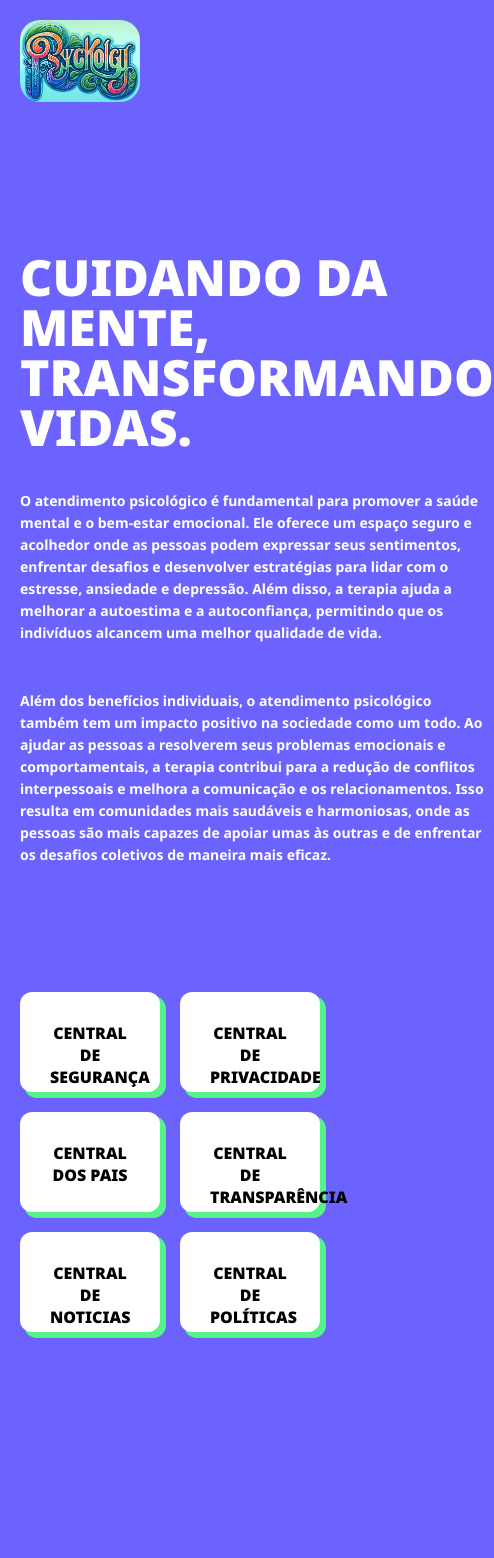
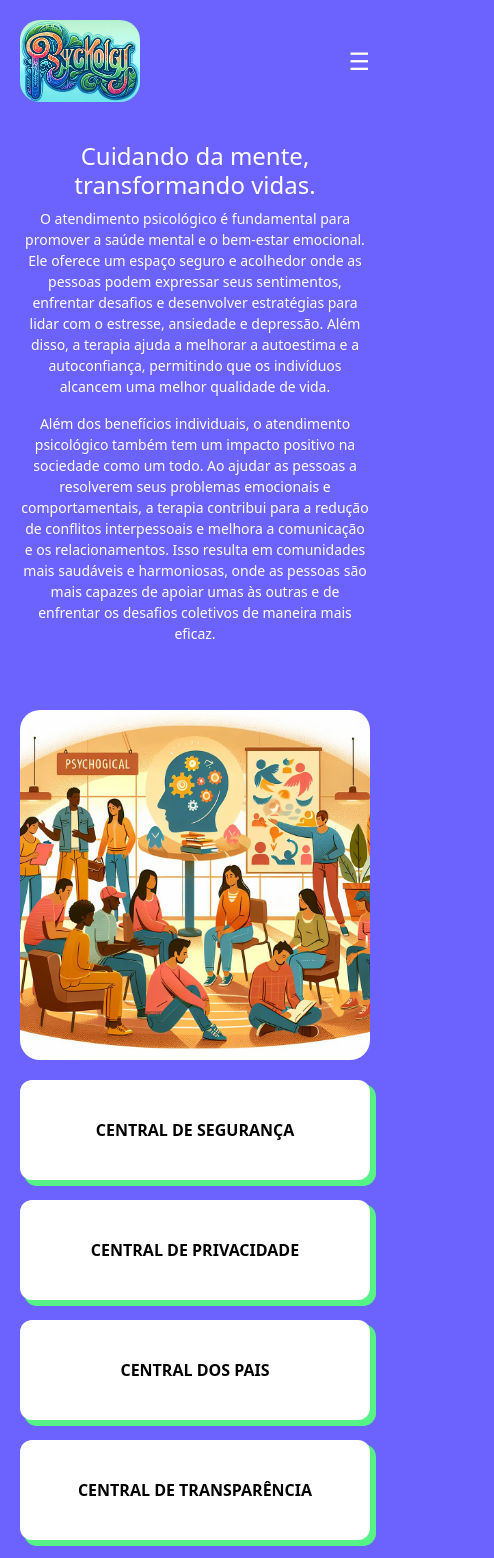
Before and after one commit to camism7/pi_senac_gp20_FRONT, a React (Create React App) app: page / in a window 390 px wide. Shown: the top 1558 px of the page, 494 px wide, since content can reach past the window. Before the commit the page ends 1432 px from the top, so only its background shows below. Built offline with nearby package versions, Linux system fonts and the light colour scheme.

Commit message:
responsividade

```diff
--- a/src/components/Navbar.js
+++ b/src/components/Navbar.js
@@ -1,51 +1,73 @@
+import React, { useState } from "react";
+import { Link } from "react-router-dom";
 import "../styles/styles.css";
-import React from "react";
-import { Link } from "react-router-dom";
 import logo from "../images/imagem logo psicologia.png";
 
 function Navbar({ isLoggedIn, onLogout }) {
+  const [menuOpen, setMenuOpen] = useState(false);
+
   return (
-    <section className="secao-inicio-nav">
-      <header>
-        <img src={logo} alt="logo" />
+    <header className="navbar-container">
+      <img src={logo} alt="logo" className="navbar-logo" />
 
-        <nav>
-          <Link to="/">Home</Link>
-          {isLoggedIn && <Link to="/agendamentos">Agendar Consultas</Link>}
-          {isLoggedIn && <Link to="/meus-agendamentos">Meus Agendamentos</Link>}
-          <Link to="#">Teleconsultas</Link>
-          <Link to="#">Rede Credenciada</Link>
-          <Link to="#">Fale Conosco</Link>
+      {/* Ícone de menu hamburguer para mobile */}
+      <div className="menu-icon" onClick={() => setMenuOpen(!menuOpen)}>
+        ☰
+      </div>
 
-          {/* Se estiver logado, mostra "Minha Conta" e Logout */}
+      <nav className={menuOpen ? "navbar-menu open" : "navbar-menu"}>
+        <Link to="/" onClick={() => setMenuOpen(false)}>
+          Home
+        </Link>
+        {isLoggedIn && (
+          <>
+            <Link to="/agendamentos" onClick={() => setMenuOpen(false)}>
+              Agendar Consultas
+            </Link>
+            <Link to="/meus-agendamentos" onClick={() => setMenuOpen(false)}>
+              Meus Agendamentos
+            </Link>
+          </>
+        )}
+        <Link to="#" onClick={() => setMenuOpen(false)}>
+          Teleconsultas
+        </Link>
+        <Link to="#" onClick={() => setMenuOpen(false)}>
+          Rede Credenciada
+        </Link>
+        <Link to="#" onClick={() => setMenuOpen(false)}>
+          Fale Conosco
+        </Link>
+
         {isLoggedIn ? (
           <>
-              <Link to="/user-menu">Minha Conta</Link>
-              <button
-                type="button"
-                className="btn btn-danger"
-                onClick={onLogout}
-              >
+            <Link to="/user-menu" onClick={() => setMenuOpen(false)}>
+              Minha Conta
+            </Link>
+            <button type="button" className="btn btn-danger" onClick={onLogout}>
               Sair
             </button>
           </>
         ) : (
           <>
-              <Link to="/login" className="botao-entrar">
-                <button type="button" className="btn btn-light">
+            <Link
+              to="/login"
+              className="btn-login"
+              onClick={() => setMenuOpen(false)}
+            >
               Entrar
-                </button>
             </Link>
-              <Link to="/register" className="botao-entrar">
-                <button type="button" className="btn btn-light">
+            <Link
+              to="/register"
+              className="btn-register"
+              onClick={() => setMenuOpen(false)}
+            >
               Cadastrar
-                </button>
             </Link>
           </>
         )}
       </nav>
     </header>
-    </section>
   );
 }
 
--- a/src/pages/Home.js
+++ b/src/pages/Home.js
@@ -1,14 +1,14 @@
+import React from "react";
 import "../styles/styles.css";
-import React from "react";
 import imagem1 from "../images/psicologia imagem.png";
 
 function Home({ isLogged }) {
   return (
     <main>
-      <section className="secao-inicio-nav">
-        <main>
-          <div>
-            <div> {isLogged ? <h2>Bem-vindo(a)!</h2> : ""} </div>
+      <section className="home-container">
+        <div className="home-content">
+          <div className="home-text">
+            {isLogged && <h2>Bem-vindo(a)!</h2>}
             <h1>Cuidando da mente, transformando vidas.</h1>
             <p>
               O atendimento psicológico é fundamental para promover a saúde
@@ -30,15 +30,19 @@ function Home({ isLogged }) {
               coletivos de maneira mais eficaz.
             </p>
           </div>
-          <img src={imagem1} alt="caixa cheia de opçoes" />
-        </main>
+          <img
+            src={imagem1}
+            alt="Imagem sobre psicologia"
+            className="home-image"
+          />
+        </div>
 
-        <div className="botoes">
+        <div className="home-buttons">
           <button>Central de Segurança</button>
-          <button>central de Privacidade</button>
+          <button>Central de Privacidade</button>
           <button>Central dos Pais</button>
           <button>Central de Transparência</button>
-          <button>Central de Noticias</button>
+          <button>Central de Notícias</button>
           <button>Central de Políticas</button>
         </div>
       </section>
--- a/src/styles/styles.css
+++ b/src/styles/styles.css
@@ -1,105 +1,91 @@
 @import url("https://fonts.googleapis.com/css2?family=League+Gothic&family=Noto+Sans:ital,wght@0,100..900;1,100..900&family=Poppins:ital,wght@0,100;0,200;0,300;0,400;0,500;0,600;0,700;0,800;0,900;1,100;1,200;1,300;1,400;1,500;1,600;1,700;1,800;1,900&display=swap");
 
+/* PÁGINA TODA */
 * {
   margin: 0px;
   box-sizing: border-box;
 }
 
 a {
-  color: inherit; /* cor dos links sera herdada*/
-  text-decoration: none; /*tag link:nao vai ter underline*/
+  color: inherit;
+  text-decoration: none;
 }
 
 body {
   background-color: #6c63ff;
 }
 
-.secao-inicio-nav {
+/* CSS DA NAVBAR */
+.navbar-container {
+  display: flex;
+  justify-content: space-between;
+  align-items: center;
+  padding: 20px;
+  background-color: #6c63ff;
+  color: #fff;
+  width: 100%;
+  max-width: 1200px;
+  margin: auto;
+  position: relative;
+}
+
+.navbar-logo {
+  max-width: 120px;
+  border-radius: 20px;
+}
+
+.navbar-menu {
+  display: flex;
+  gap: 20px;
+  font-size: 15px;
+}
+
+.menu-icon {
+  display: none;
+  font-size: 24px;
+  cursor: pointer;
+}
+
+/* CSS TELA HOME */
+.home-container {
   display: flex;
   flex-direction: column;
   align-items: center;
-  gap: 150px;
-  padding: 20px 20px 100px 20px;
-  /*espaçamento interno sentido horario*/
+  padding: 20px;
   color: #fff;
-  font-size: small;
+  background-color: #6c63ff;
 }
 
-.secao-inicio-nav header {
+.home-content {
   display: flex;
-  flex-direction: row;
   justify-content: space-between;
-  max-width: 1200px;
-  width: 100%;
-}
-
-.secao-inicio-nav header > img {
-  /* header > img= imagem filha do header*/
-  max-width: 120px;
-  width: 100%;
-  border-radius: 20px;
-}
-
-.secao-inicio-nav header nav {
-  display: flex;
-  flex-direction: row;
   align-items: center;
-  gap: 20px;
-  font: 500 15px;
-}
-
-.secao-inicio-nav header a .botao-entrar {
-  font: 600 12px "noto sans";
-  background-color: #68e3d6;
-  border: none;
-  border-radius: 50px;
-  /*borda arrendondada*/
-  padding: 10px 15px;
-  cursor: pointer;
-}
-
-.secao-inicio-nav main {
-  display: flex;
-  flex-direction: row;
-  justify-content: space-between;
   max-width: 1200px;
   width: 100%;
   gap: 50px;
 }
 
-.secao-inicio-nav main > div {
-  display: flex;
-  flex-direction: column;
-  gap: 30px;
+.home-text {
+  flex: 1;
 }
 
-.secao-inicio-nav main > div h1 {
-  font: 900 50px/50px "noto sans";
-  text-transform: uppercase;
-  /*tudo maiusculo*/
-}
-
-.secao-inicio-nav main > div p {
-  font: 600 16px/18px "noto sans";
-}
-
-.secao-inicio-nav main > img {
-  width: 600px;
+.home-image {
+  max-width: 600px;
   border-radius: 20px;
 }
 
-.secao-inicio-nav .botoes {
-  /* classes sao formatados com (.) no inicio*/
+/* Botões */
+.home-buttons {
   display: flex;
-  flex-direction: row;
   flex-wrap: wrap;
   gap: 20px;
   max-width: 1200px;
   width: 100%;
+  margin-top: 20px;
 }
 
-.secao-inicio-nav .botoes button {
-  font: 900 18px/22px "noto sans";
+.home-buttons button {
+  font-weight: 900;
   text-transform: uppercase;
   max-width: 360px;
   width: 31%;
@@ -109,39 +95,9 @@ body {
   border: none;
   border-radius: 12px;
   box-shadow: 5px 5px 0 1px #57f287;
-  /*sombra nos botoes*/
 }
 
-/* css de responsividade da primeira parte sempre no final do CSS*/
-
-@media (max-width: 1024px) {
-  .secao-inicio-nav {
-    padding: 20px 50px 100px 20px;
-    gap: 110px;
-  }
-
-  .secao-inicio-nav main {
-    max-width: none;
-  }
-  .secao-inicio-nav main > div p {
-    font: 700 14px/22px "noto sans";
-  }
-  .secao-inicio-nav .botoes button {
-    max-width: unset;
-  }
-  .secao-inicio-nav .botoes button {
-    width: calc(50% - 20px);
-    max-width: unset;
-    font: 900 16px/22px "noto sans";
-  }
-  .secao-inicio-nav header nav {
-    display: none;
-  }
-  .secao-inicio-nav main > img {
-    display: none;
-  }
-}
-
+/* CSS TELA REGISTER */
 .body-cadastro {
   width: 100%;
   height: 100vh;
@@ -199,7 +155,7 @@ body {
 
 .input-group-cadastro {
   display: flex;
-  flex-wrap: wrap; /* quebrar um do lado do outro*/
+  flex-wrap: wrap;
   justify-content: space-between;
   padding: 1rem 0;
 }
@@ -219,7 +175,6 @@ body {
 }
 
 .input-box-cadastro input:hover {
-  /*mudar de cor quando passar o mouse*/
   background-color: #4f4b4b75;
 }
 
@@ -277,19 +232,118 @@ body {
 .continue-button-cadastro button a {
   text-decoration: none;
   font-size: 0.93rem;
-  font-weight: 500; /* grossura*/
+  font-weight: 500;
   color: #fff;
 }
 
 .continue-button-cadastro p {
   text-decoration: none;
   font-size: 1rem;
-  font-weight: 500; /* grossura*/
+  font-weight: 500;
   align-items: center;
 }
 
-/*responsividade de telas*/
- @media screen and (max-width: 1330px) {
+/* Responsividade da Navbar */
+@media (max-width: 1024px) {
+  .menu-icon {
+    display: block;
+  }
+
+  .navbar-menu {
+    display: none;
+    flex-direction: column;
+    position: absolute;
+    top: 60px;
+    right: 0;
+    background: #6c63ff;
+    padding: 10px;
+    width: 200px;
+    border-radius: 10px;
+    box-shadow: 2px 2px 10px rgba(0, 0, 0, 0.3);
+  }
+
+  .navbar-menu.open {
+    display: flex;
+  }
+
+  .navbar-menu a,
+  .navbar-menu button {
+    display: block;
+    text-align: center;
+    padding: 10px;
+  }
+}
+
+/* RESPONSIVIDADE HOME */
+@media (max-width: 1024px) {
+  .home-content {
+    flex-direction: column;
+    text-align: center;
+  }
+
+  .home-image {
+    max-width: 90%;
+  }
+
+  .home-buttons button {
+    width: calc(50% - 20px);
+  }
+}
+
+@media (max-width: 768px) {
+  .home-buttons {
+    flex-direction: column;
+    align-items: center;
+  }
+
+  .home-buttons button {
+    width: 100%;
+  }
+}
+
+@media (max-width: 480px) {
+  .home-content h1 {
+    font-size: 24px;
+  }
+
+  .home-content p {
+    font-size: 14px;
+  }
+
+  .home-image {
+    max-width: 100%;
+  }
+}
+
+@media (max-width: 1024px) {
+  .secao-inicio-nav {
+    padding: 20px 50px 100px 20px;
+    gap: 110px;
+  }
+
+  .secao-inicio-nav main {
+    max-width: none;
+  }
+  .secao-inicio-nav main > div p {
+    font: 700 14px/22px "noto sans";
+  }
+  .secao-inicio-nav .botoes button {
+    max-width: unset;
+  }
+  .secao-inicio-nav .botoes button {
+    width: calc(50% - 20px);
+    max-width: unset;
+    font: 900 16px/22px "noto sans";
+  }
+  .secao-inicio-nav header nav {
+    display: none;
+  }
+  .secao-inicio-nav main > img {
+    display: none;
+  }
+}
+
+@media screen and (max-width: 1330px) {
   .form-image-cadastro {
     display: none;
   }
@@ -303,7 +357,7 @@ body {
   }
 }
 
- @media screen and (max-width: 1064px) {
+@media screen and (max-width: 1064px) {
   .container-cadastro {
     width: 90%;
     height: auto;
```
Lines whose indentation alone changed are shown as unchanged.
